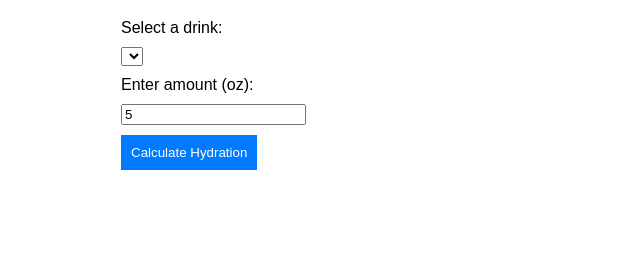
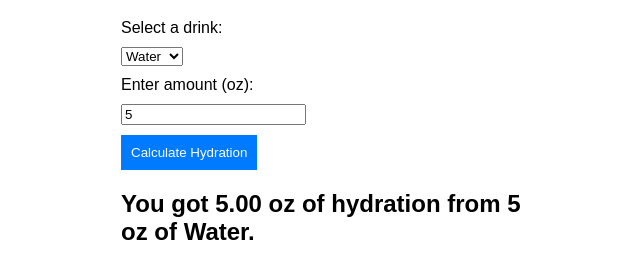
Before and after one commit to asboy2035/Hydration-Calculator, a plain HTML site: page index.html in a window 1280 px wide. Both pictures are taken after typing "5" into the empty fields and a click on the button "Calculate Hydration". Shown: the part 81-360 px from the top of the page, without its empty margins (319-959 px from the left). Drawn offline with Linux system fonts and the light colour scheme.

Commit message:
add script and fix tabbing

```diff
--- a/index.html
+++ b/index.html
@@ -41,6 +41,42 @@
 
   <h2 id="result"></h2>
 
-    <script src="app.js"></script>
+  <script>
+    const drinkMultipliers = {
+      "Water": 1.0,
+      "Coffee": 0.8,
+      "Tea": 0.9,
+      "Soda": 0.7,
+      "Juice": 1.1,
+      "Beer": 0.6
+    };
+
+    // Populate the drink options
+    window.onload = function() {
+        const drinkSelect = document.getElementById('drink');
+        for (const drink in drinkMultipliers) {
+            const option = document.createElement('option');
+            option.value = drink;
+            option.textContent = drink;
+            drinkSelect.appendChild(option);
+        }
+    };
+
+    function calculateHydration() {
+        const drinkSelect = document.getElementById('drink');
+        const drink = drinkSelect.value;
+        const amount = parseFloat(document.getElementById('amount').value);
+
+        if (isNaN(amount) || amount <= 0) {
+            document.getElementById('result').textContent = "Please enter a valid amount.";
+            return;
+        }
+
+        const multiplier = drinkMultipliers[drink];
+        const hydrationAmount = amount * multiplier;
+
+        document.getElementById('result').textContent = `You got ${hydrationAmount.toFixed(2)} oz of hydration from ${amount} oz of ${drink}.`;
+    }
+  </script>
 </body>
 </html>
```
Lines whose indentation alone changed are shown as unchanged.
